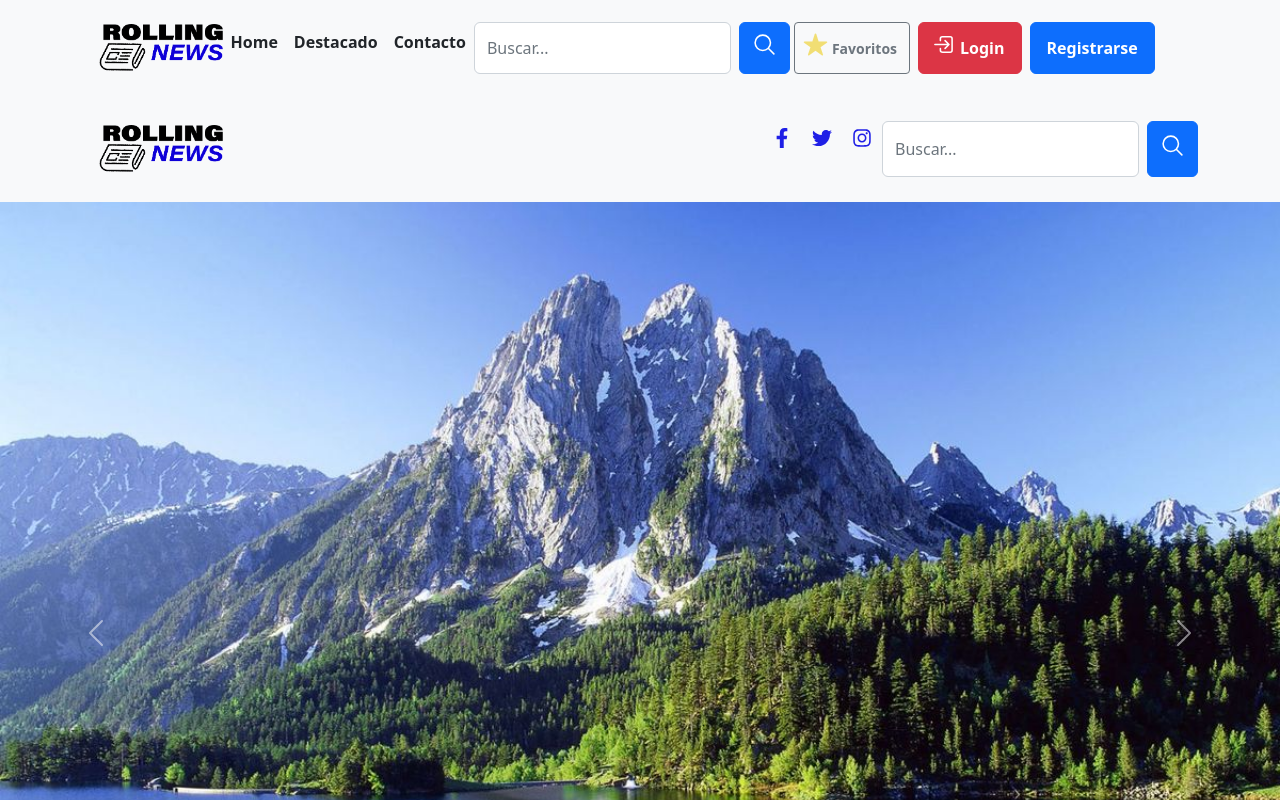
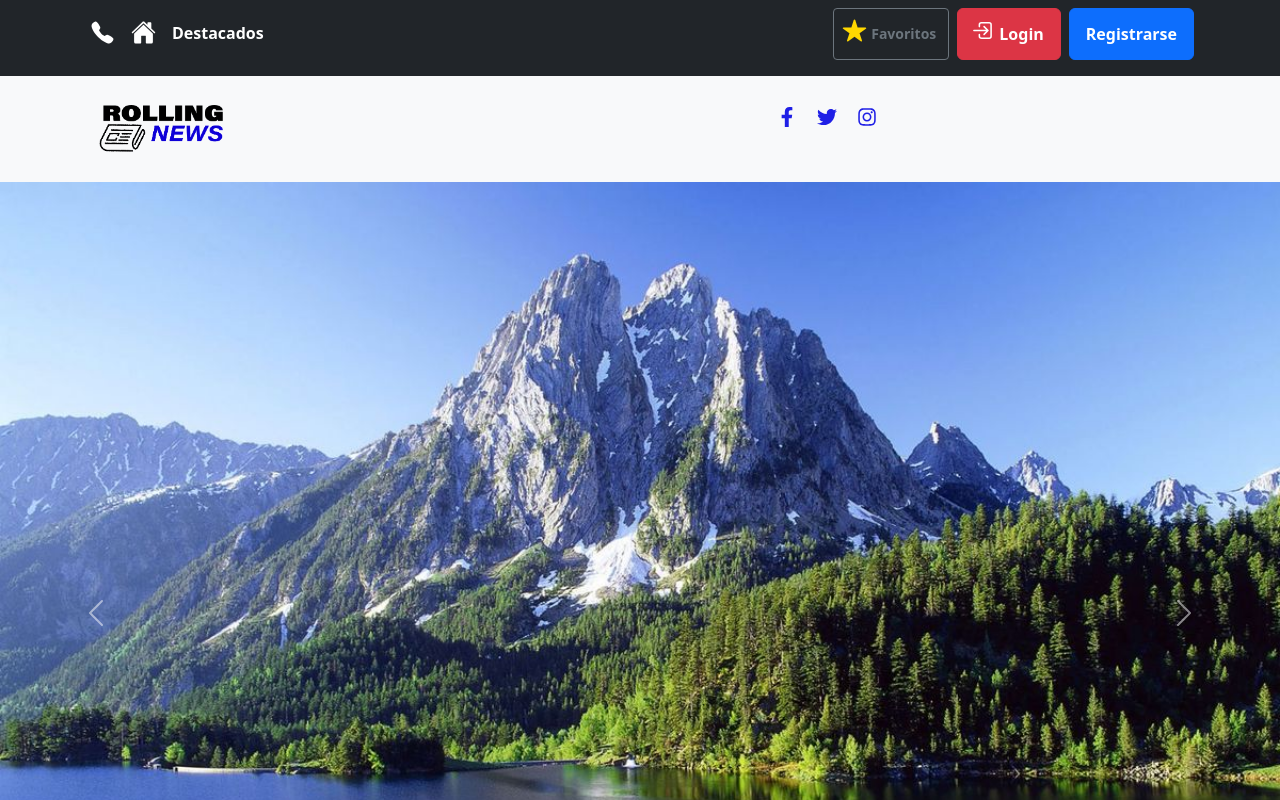
Before and after one commit to nicosalasaraoz/Blog_Noticias, a React (Create React App) app: page / in a window 1280 px wide. Shown: the top 800 px of the page. Built offline with nearby package versions, Linux system fonts and the light colour scheme.

Commit message:
acomodando navbar

```diff
--- a/src/Components/Header.js
+++ b/src/Components/Header.js
@@ -41,7 +41,7 @@ const Header = () => {
                 </Link>
               </li>
             </ul>
-            <div class="d-flex justify-content-center">
+            <div class="d-flex justify-content-center ocultar-buscador oculto">
               <Form className="d-flex">
                 <Form.Control
                   type="search"
--- a/src/Components/ModalLogin.js
+++ b/src/Components/ModalLogin.js
@@ -13,7 +13,7 @@ const ModalLogin = ({ show, handleClose }) => {
       </Modal.Header>
       <Container>
         <Form>
-          <Form.Group className="mb-3" controlId="formBasicEmail">
+          <Form.Group className="mb-3" controlId="formBasicEmail1">
             <Form.Label>Ingresa tu email</Form.Label>
             <Form.Control type="email" placeholder="rollingFan@gmail.com" />
             <Form.Text className="text-muted">
@@ -35,10 +35,10 @@ const ModalLogin = ({ show, handleClose }) => {
       </Container>
       <Modal.Footer>
         <Button variant="secondary" onClick={handleClose}>
-          Close
+          Cerrar
         </Button>
         <Button variant="primary" onClick={handleClose}>
-          Save Changes
+          Guardar cambios
         </Button>
       </Modal.Footer>
     </Modal>
--- a/src/Components/ModalRegistro.js
+++ b/src/Components/ModalRegistro.js
@@ -13,20 +13,17 @@ const ModalRegistro = ({ registro, handleCerrar }) => {
       </Modal.Header>
       <Container>
         <Form>
-          <Form.Group className="mb-3" controlId="formBasicEmail">
+          <Form.Group className="mb-3" controlId="formBasicEmail2">
             <Form.Label>Ingresa tu Nombre y Apellido</Form.Label>
             <Form.Control type="email" placeholder="Roberto Sanchez" />
             <Form.Text className="text-muted">
-              We'll never share your email with anyone else.
+              Escribe tu nombre completo.
             </Form.Text>
           </Form.Group>
 
           <Form.Group className="mb-3" controlId="formBasicEmail">
             <Form.Label>Ingresa tu email</Form.Label>
             <Form.Control type="email" placeholder="rollingFan@gmail.com" />
-            <Form.Text className="text-muted">
-              We'll never share your email with anyone else.
-            </Form.Text>
           </Form.Group>
 
           <Form.Group className="mb-3" controlId="formBasicPassword">
@@ -35,9 +32,6 @@ const ModalRegistro = ({ registro, handleCerrar }) => {
               type="password"
               placeholder="Nunca compartas tu contraseña"
             />
-            <Form.Text className="text-muted">
-              We'll never share your email with anyone else.
-            </Form.Text>
           </Form.Group>
         </Form>
       </Container>
--- a/src/Components/NavbarMain.js
+++ b/src/Components/NavbarMain.js
@@ -1,6 +1,5 @@
 import React, { useState } from "react";
-import { Button, Container, Form, Modal, Nav, Navbar } from "react-bootstrap";
-import { Link } from "react-router-dom";
+import { Button, Container, Form, Nav, Navbar } from "react-bootstrap";
 import ModalLogin from "./ModalLogin";
 import ModalRegistro from "./ModalRegistro";
 
@@ -16,48 +15,35 @@ const NavbarMain = () => {
   const handleMostrar = () => setRegistro(true);
   return (
     <>
-      <Navbar bg="light" expand="lg" className="d-flex justify-content-around">
+      <Navbar bg="dark" expand="lg">
         <Container>
-          <Link to="/">
-            <img
-              src="./images/logo.png"
-              alt="logo"
-              height="80"
-              className="pt-3 ms-2"
+          <Navbar.Toggle
+            aria-controls="basic-navbar-nav"
+            className="bg-light"
           />
-          </Link>
-          <Navbar.Toggle aria-controls="basic-navbar-nav" />
-          <Navbar.Collapse id="basic-navbar-nav">
-            <Nav className="">
-              <Nav.Link className="text-dark" href="#home">
-                <b>Home</b>
+          <Navbar.Collapse
+            className="d-flex justify-content-between"
+            id="basic-navbar-nav"
+          >
+            <Nav>
+              <Nav.Link className="text-dark mb-1" href="#pricing">
+                <div className="icono-call">
+                  <ion-icon name="call"></ion-icon>
+                </div>
               </Nav.Link>
-              <Nav.Link className="text-dark" href="#features">
-                <b>Destacado</b>
+              <Nav.Link className="text-dark mb-1" href="#home">
+                <div className="icono-home">
+                  <ion-icon name="home"></ion-icon>
+                </div>
               </Nav.Link>
-              <Nav.Link className="text-dark" href="#pricing">
-                <b>Contacto</b>
+              <Nav.Link className="text-dark mt-1" href="#features">
+                <b className="text-white">Destacados</b>
               </Nav.Link>
-              <div className="d-flex justify-content-start">
-                <Form className="d-flex">
-                  <Form.Control
-                    type="search"
-                    placeholder="Buscar..."
-                    className="me-2"
-                    aria-label="Search"
-                  />
-                  <Button>
-                    <div className="icono-busqueda">
-                      <ion-icon
-                        className="icono-busqueda"
-                        name="search-outline"
-                      ></ion-icon>
-                    </div>
-                  </Button>
-                </Form>
+            </Nav>
+            <Nav>
               <Button
                 variant="outline-secondary"
-                  className="d-flex align-items-center mx-1"
+                className="d-flex align-items-center mx-1 mb-2"
                 size="sm"
               >
                 <div className="icono-fav">
@@ -69,7 +55,7 @@ const NavbarMain = () => {
               </Button>
               <Button
                 variant="danger"
-                  className="d-flex align-items-center mx-1"
+                className="d-flex align-items-center mx-1 mb-2"
                 onClick={handleShow}
               >
                 <div className="icono-login">
@@ -81,22 +67,38 @@ const NavbarMain = () => {
               </Button>
               <Button
                 variant="primary"
-                  className="mx-1"
+                className="mx-1 mb-2"
                 onClick={handleMostrar}
               >
                 <p className="m-1">
                   <b>Registrarse</b>
                 </p>
               </Button>
-              </div>
             </Nav>
           </Navbar.Collapse>
+          <Container className="ocultar-buscador">
+            <Form className="d-flex justify-content-center no-wrap ocultar-buscador">
+              <Form.Control
+                type="search"
+                placeholder="Buscar..."
+                className="me-2"
+                aria-label="Search"
+                size="sm"
+              />
+              <Button size="sm">
+                <div className="icono-busqueda">
+                  <ion-icon
+                    className="icono-busqueda"
+                    name="search-outline"
+                  ></ion-icon>
+                </div>
+              </Button>
+            </Form>
+          </Container>
         </Container>
       </Navbar>
-      <ModalLogin show={show} handleClose={handleCerrar} />
+      <ModalLogin show={show} handleClose={handleClose} />
       <ModalRegistro registro={registro} handleClose={handleCerrar} />
-
-      {/* MODAL REGISTRO */}
     </>
   );
 };
--- a/src/css/globals.css
+++ b/src/css/globals.css
@@ -1,18 +1,35 @@
 @import url("/src/css-reset/reset.css");
 
 .icono-fav {
-  color: rgba(238, 212, 61, 0.711);
+  color: gold;
   font-size: 25px;
   border-color: black;
 }
 
 .icono-busqueda {
   color: rgb(255, 255, 255);
-  font-size: 25px;
+  font-size: 20px;
 }
 
 .icono-login {
   font-size: 25px;
+}
+
+.icono-call {
+  color: rgb(255, 255, 255);
+  font-size: 25px;
+}
+
+.icono-home {
+  color: rgb(255, 255, 255);
+  font-size: 25px;
+}
+
+@media only screen and (min-width: 768px) {
+  .ocultar-buscador {
+    visibility: hidden;
+    display: none;
+  }
 }
 
 /* Paleta de colores
```
Lines whose indentation alone changed are shown as unchanged.
